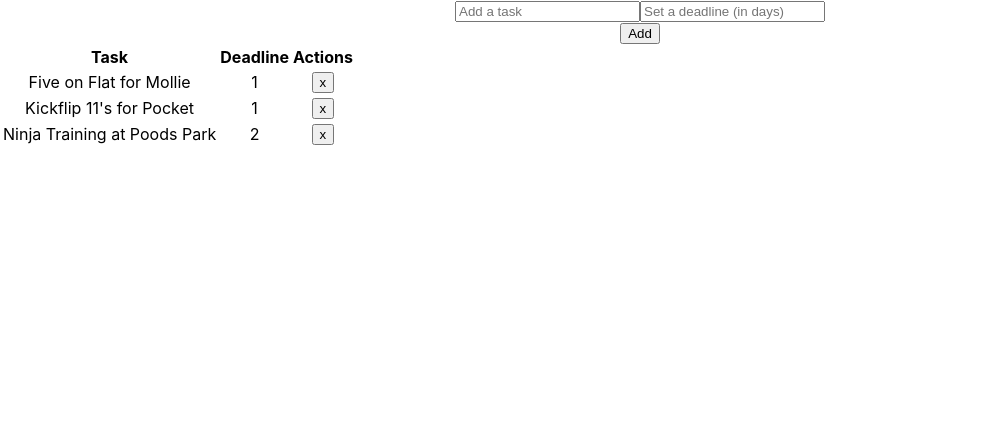
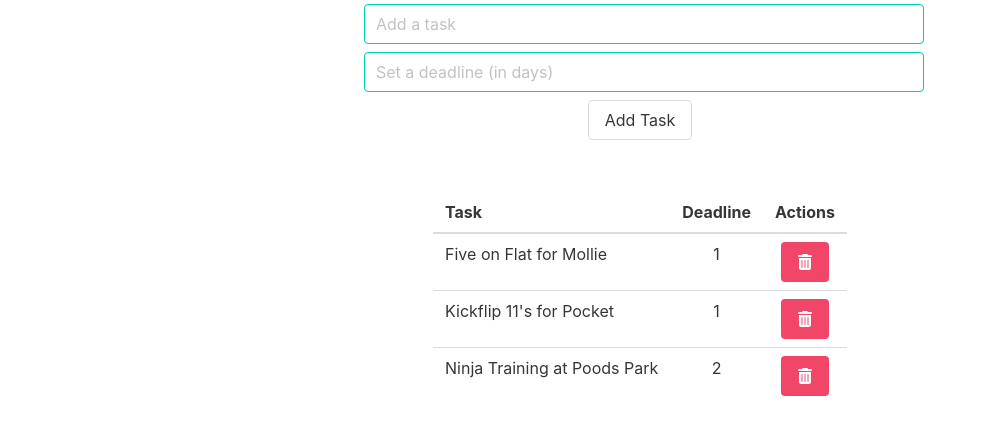
Before and after one commit to chunloy/todo-list, a React (Create React App) app: page / in a window 1280 px wide. Shown: the top 434 px of the page, without its empty margins (0-983 px from the left). Built offline with nearby package versions, Linux system fonts and the light colour scheme; the HTML template or start-up script is replaced by a standard one.

Commit message:
Style app layout

```diff
--- a/public/index.html
+++ b/public/index.html
@@ -23,6 +23,10 @@
       Learn how to configure a non-root public URL by running `npm run build`.
     -->
   <title>React App</title>
+
+  <link rel="stylesheet" href="https://cdn.jsdelivr.net/npm/bulma@0.9.4/css/bulma.min.css">
+
+  <link rel="stylesheet" href="https://cdnjs.cloudflare.com/ajax/libs/font-awesome/6.1.1/css/all.min.css">
 </head>
 
 <body>
--- a/src/App.tsx
+++ b/src/App.tsx
@@ -39,7 +39,7 @@ function App() {
   };
 
   return (
-    <div className="App">
+    <div className="container">
       <Form
         task={task}
         deadline={deadline}
--- a/src/components/Form.tsx
+++ b/src/components/Form.tsx
@@ -2,25 +2,31 @@ import { FormProps } from "../interfaces";
 
 const Form = ({task, deadline, handleChange, addTask}: FormProps) => {
   return (
-    <form onSubmit={e => e.preventDefault()}>
-      <div>
+    <div className="is-flex is-justify-content-center">
+      <form onSubmit={e => e.preventDefault()}>
         <input
+          className="input is-primary m-1"
           type="text"
           name='task'
           placeholder='Add a task'
           value={task}
           onChange={handleChange}
         />
+
         <input
+          className="input is-primary m-1"
           type="text"
           name='deadline'
           placeholder='Set a deadline (in days)'
           value={deadline}
           onChange={handleChange}
         />
-      </div>
-      <button onClick={addTask}>Add</button>
-    </form>
+
+        <div className="is-flex is-justify-content-center">
+          <button className="button m-1" onClick={addTask}>Add Task</button>
+        </div>
+      </form>
+    </div>
   );
 }
 
--- a/src/components/TodoList.tsx
+++ b/src/components/TodoList.tsx
@@ -10,7 +10,8 @@ const TodoList = ({todo, completeTask}: TodoListProps) => {
   });
 
   return (
-    <table>
+    <div className="is-flex is-justify-content-center mt-6">
+      <table className="table">
         <thead>
           <th>Task</th>
           <th>Deadline</th>
@@ -21,6 +22,7 @@ const TodoList = ({todo, completeTask}: TodoListProps) => {
           {taskItems}
         </tbody>
       </table>
+    </div>
   )
 }
 
--- a/src/components/TodoListItem.tsx
+++ b/src/components/TodoListItem.tsx
@@ -4,9 +4,11 @@ const todoListItem = ({todo, completeTask}: TodoListItemProps) => {
   return (
     <tr>
       <td>{todo.taskName}</td>
-      <td>{todo.deadline}</td>
-      <td>
-        <button onClick={() => {completeTask(todo.taskName)}}>x</button>
+      <td className="has-text-centered">{todo.deadline}</td>
+      <td className="has-text-centered">
+        <button className="button is-danger" onClick={() => {completeTask(todo.taskName)}}>
+          <i className="fa-solid fa-trash-can"></i>
+        </button>
       </td>
     </tr>
   )
--- a/src/interfaces.ts
+++ b/src/interfaces.ts
@@ -5,7 +5,7 @@ export interface Task {
 export interface FormProps {
   task: string;
   deadline: string;
-  handleChange(e: React.ChangeEvent<HTMLInputElement>): void;
+  handleChange(e: React.ChangeEvent): void;
   addTask(): void;
 }
 
```
Lines whose indentation alone changed are shown as unchanged.
